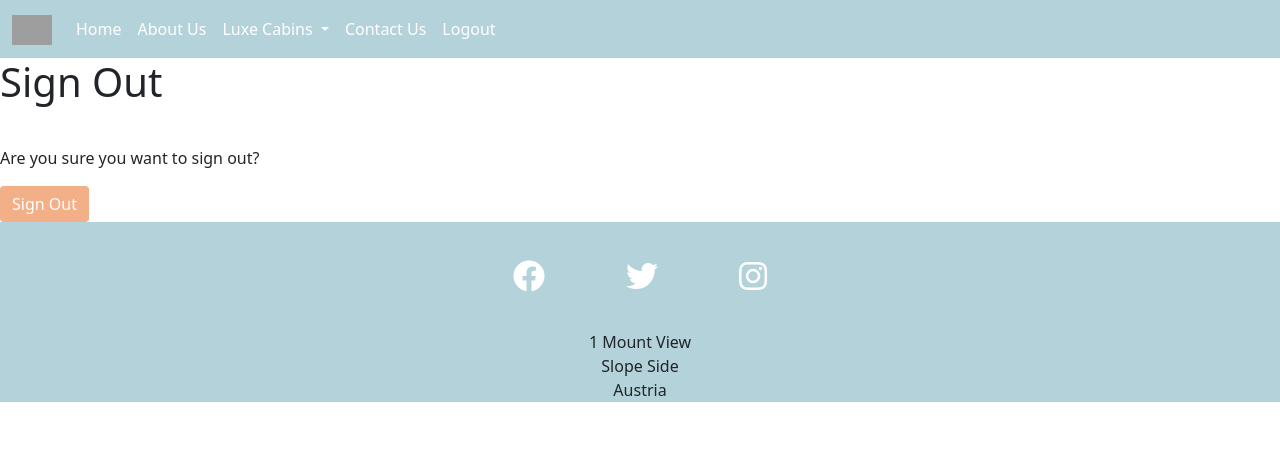
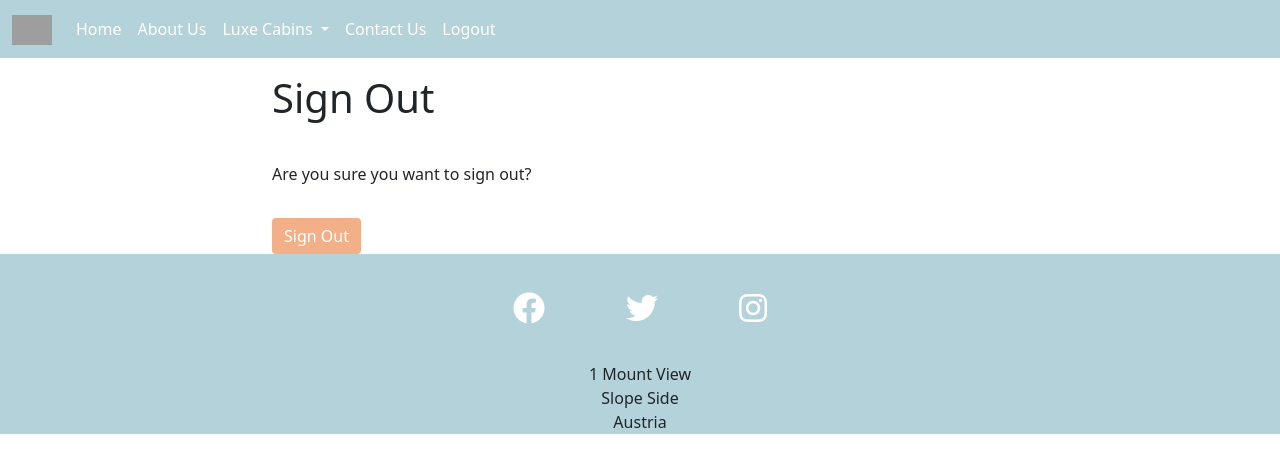
Before and after one commit to Code-Institute-Submissions/saramorrin-luxeland-stays-ms4_JulyResub, a Django app: page /accounts/logout/ in a window 1280 px wide. Shown: the top 473 px of the page. Run offline with Django 3.2, Linux system fonts and the light colour scheme; the visitor is signed in with stand-in values (Sample User, id 1); grey boxes are pictures that could not be loaded.

Commit message:
Centre text on logout page

```diff
--- a/templates/account/logout.html
+++ b/templates/account/logout.html
@@ -5,14 +5,21 @@
 {% block head_title %}{% trans "Sign Out" %}{% endblock %}
 
 {% block content %}
+<div class="container">
+  <div class="row">
+    <div class="col-md-8 mt-3 offset-md-2">
       <h1>{% trans "Sign Out" %}</h1>
 
       <p>{% trans 'Are you sure you want to sign out?' %}</p>
+    </div>
+  </div>
 
+  <div class="row">
+    <div class="col-md-8 mt-3 offset-md-2">
       <form method="post" action="{% url 'account_logout' %}">
         {% csrf_token %}
         {% if redirect_field_value %}
-  <input type="hidden" name="{{ redirect_field_name }}" value="{{ redirect_field_value }}"/>
+        <input type="hidden" name="{{ redirect_field_name }}" value="{{ redirect_field_value }}" />
         {% endif %}
   <button class="btn text-white" type="submit">{% trans 'Sign Out' %}</button>
 </form>
--- a/templates/index.html
+++ b/templates/index.html
@@ -35,7 +35,7 @@
             <div class="col-lg-4 col-md-4 col-sm-12">
                 <img src="https://res.cloudinary.com/dvppi5ims/image/upload/v1647964926/antonio-grosz-iwzRmK6vNLg-unsplash_zh07aw.jpg" class="img-fluid" href="contact.html">
                 <h3 class="cabin">FURTHER INFORMATION</h3>
-                <p>Luxe Land Secret Stays are two cabins perfectly nestled within the idilic Austrian mountains. We offer a truly unique luxury experience for the traveller looking for that little bit of extra luxe. </p>
+                <p>Luxe Land Secret Stays offer a truly unique luxury experience for the traveller looking for that little bit of extra luxe. </p>
             </div>
         </div>
     </div>
```
Lines whose indentation alone changed are shown as unchanged.
